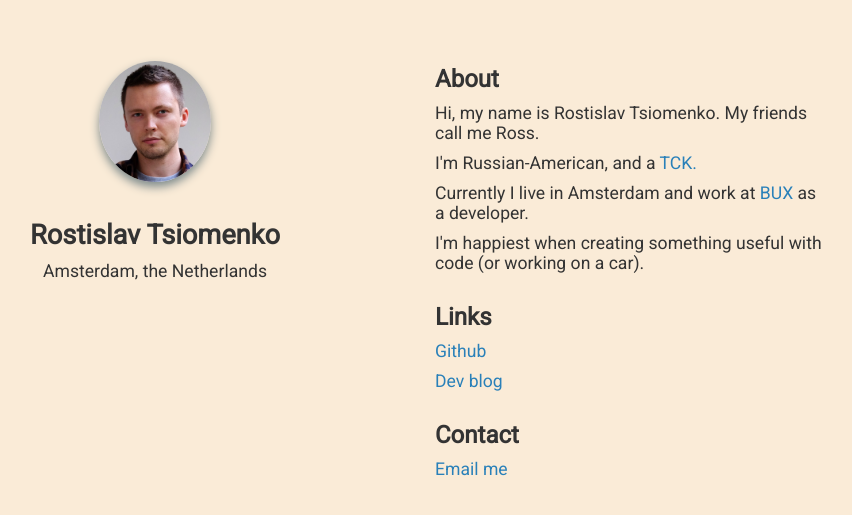
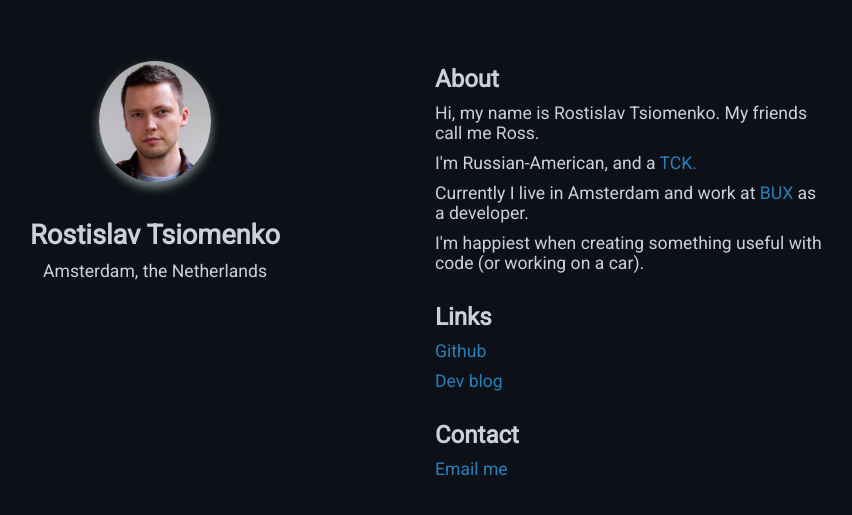
Before and after one commit to rtsio/rtsio.github.io, a plain HTML site: page index.html in a window 1280 px wide. Shown: the part 115-630 px from the top of the page, without its empty margins (205-1057 px from the left). Drawn offline with Linux system fonts and the light colour scheme.

Commit message:
Update style.css

```diff
--- a/style.css
+++ b/style.css
@@ -10,8 +10,8 @@ body {
     margin: 0;
     padding: 10vh;
     font-family: 'Roboto', sans-serif;
-    background-color: #faebd7;
-    color: rgb(51, 51, 51);
+    background-color: rgb(13, 17, 23);
+    color: rgb(201, 209, 217);
 }
 
 .section-1 {
```
